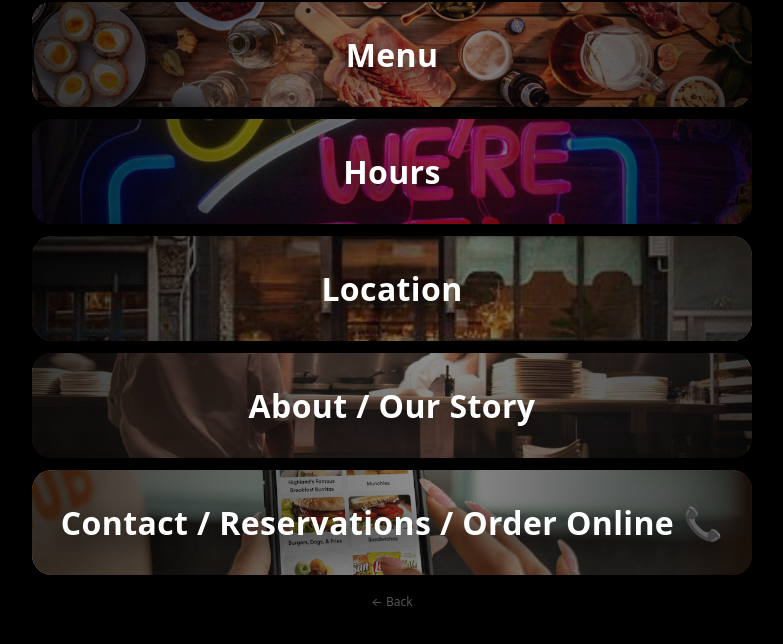
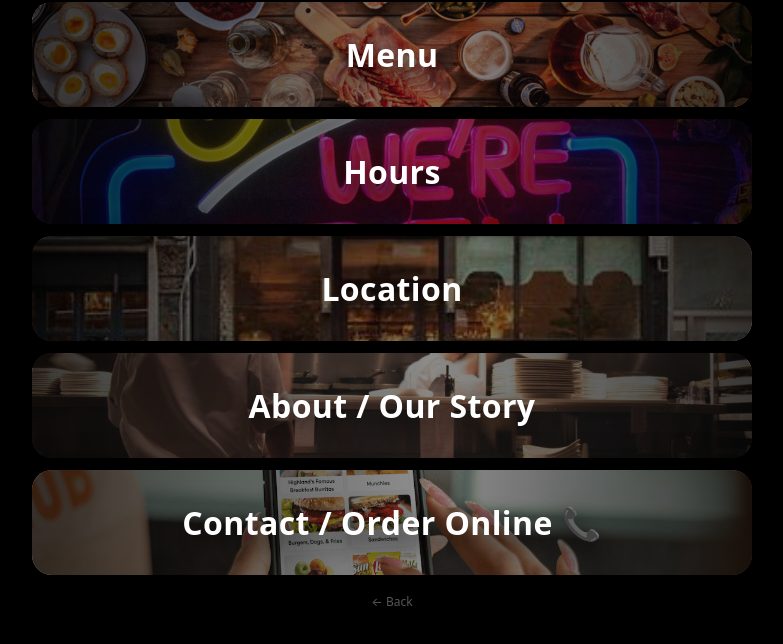
Before and after one commit to moka-addict/moka, a plain HTML site: page category.html in a window 1280 px wide. Shown: the part 140-784 px from the top of the page, without its empty margins (248-1031 px from the left). Drawn offline with Linux system fonts and the light colour scheme.

Commit message:
Update category.html

```diff
--- a/category.html
+++ b/category.html
@@ -201,7 +201,7 @@
         </a>
 
         <a class="img-tile" href="contact.html" data-tap style="--bg: url('Images/image5.jpg');">
-          <div class="img-tile-title">Contact / Reservations / Order Online 📞</div>
+          <div class="img-tile-title">Contact / Order Online 📞</div>
         </a>
       </div>
 
```
